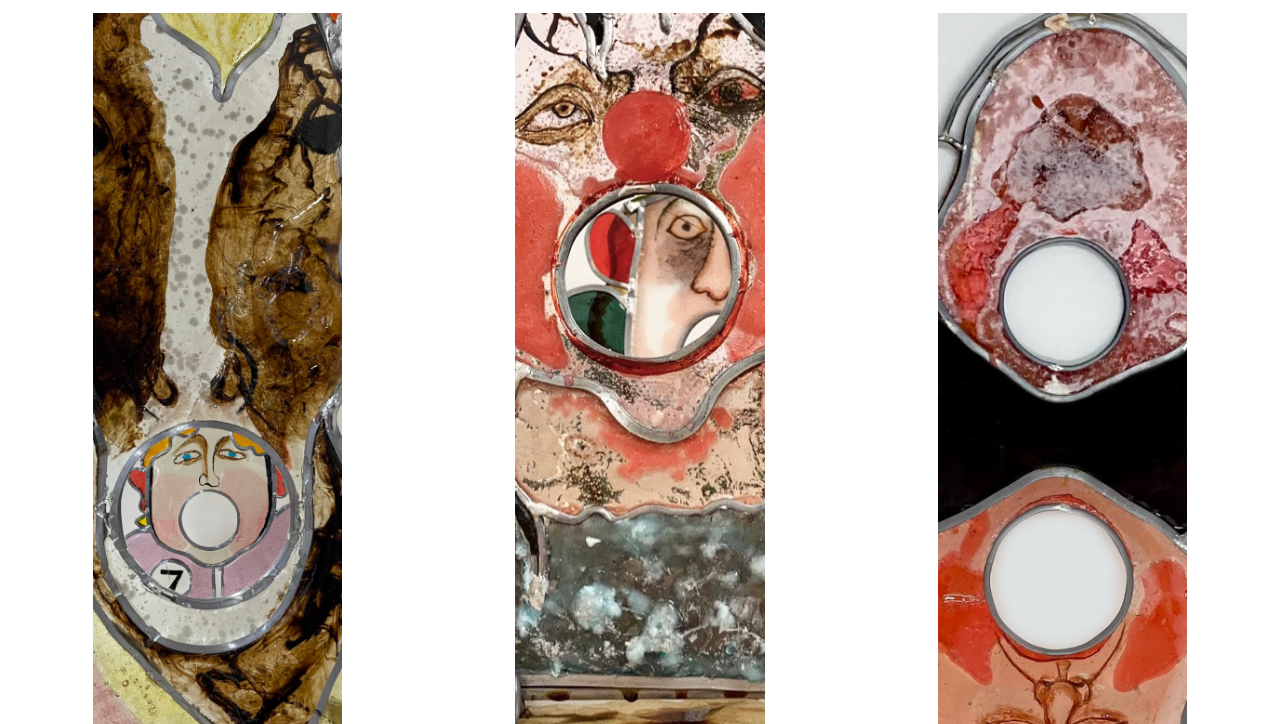
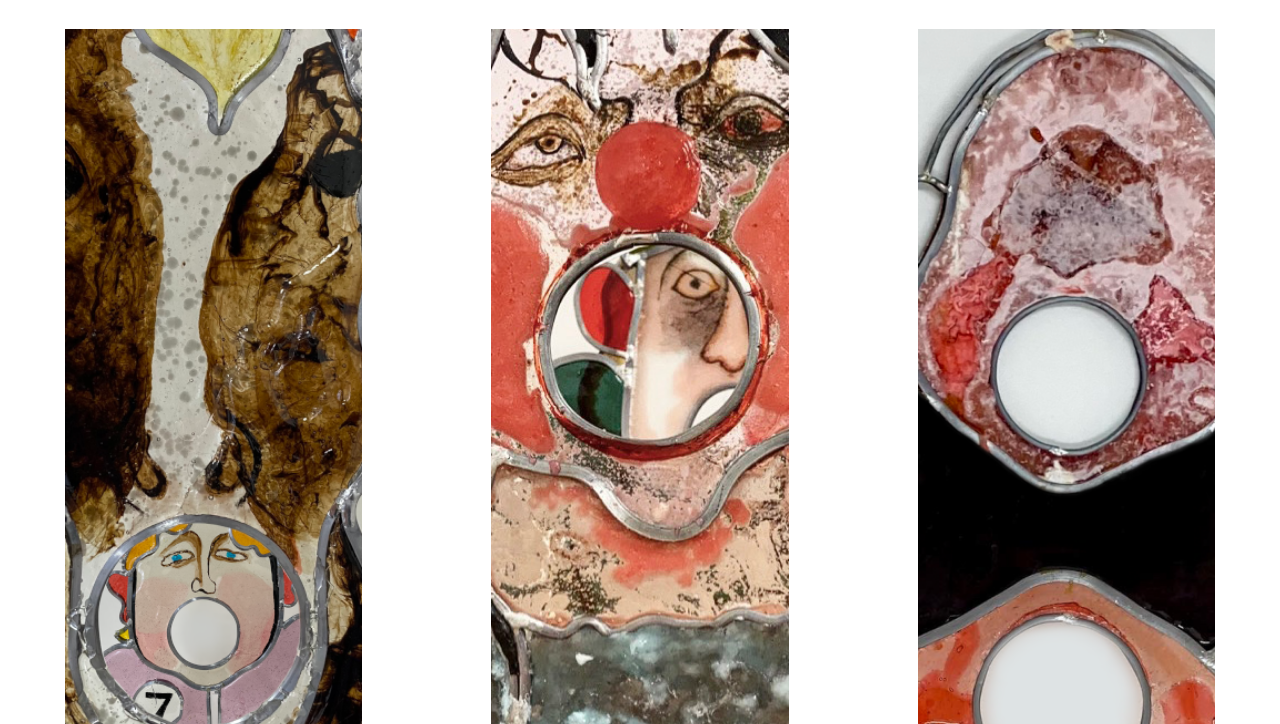
Before and after one commit to Charlie-s1/sophieSite, a plain HTML site: page index.html in a window 1280 px wide. Shown: the part 76-800 px from the top of the page. Drawn offline with Linux system fonts and the light colour scheme.

Commit message:
fix live show image change desktop

```diff
--- a/home.css
+++ b/home.css
@@ -3,7 +3,7 @@ body,
 main {
   margin: 0;
   padding: 0;
-  height: 99%;
+  height: 100%;
 }
 #mob {
   /* display: none; */
@@ -73,20 +73,18 @@ main {
   flex-direction: column;
   align-items: center;
   justify-content: space-around;
-  height: 100%;
-  gap: 2rem;
+  height: 120%;
 }
 #imgBanner {
   display: flex;
-  justify-content: center;
+  justify-content: space-around;
   width: 100%;
-  max-height: 90vh;
-  margin: 0 2rem;
-  height: 150%;
+  height: 100%;
+  margin: 1rem 2rem;
 }
 #desktop .imgCont {
   display: flex;
-  width: 33%;
+  max-width: 33%;
   height: 100%;
   align-items: center;
   justify-content: center;
@@ -94,6 +92,7 @@ main {
 #imgBanner img {
   object-fit: contain;
   height: 100%;
+  margin: 1rem;
 }
 .imgBannerTxt {
   font-family: "Calibri", sans-serif;
```
Also changed, not shown: work/theLiveShow.html (+1 -1 lines), 1 other file.
